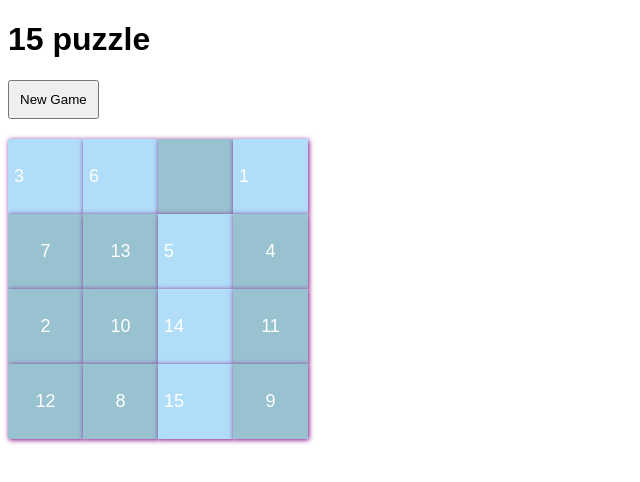
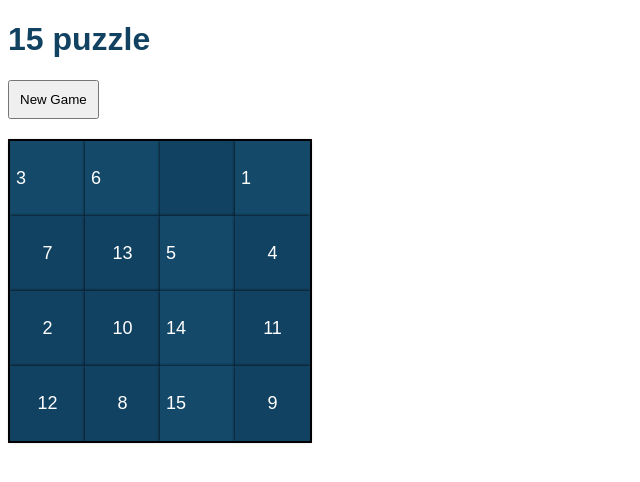
Before and after one commit to alexander-ye/fifteen-puzzle, a React (Create React App) app: page / in a window 1280 px wide. Shown: the top 482 px of the page, without its empty margins (0-640 px from the left). Built offline with nearby package versions, Linux system fonts and the light colour scheme.

Commit message:
Style change

```diff
--- a/src/components/Game.tsx
+++ b/src/components/Game.tsx
@@ -20,7 +20,9 @@ const Game = () => {
   if (gameState) {
     return (
       <div>
-        <h1 style={{ fontFamily: "sans-serif" }}>15 puzzle</h1>
+        <h1 style={{ fontFamily: "sans-serif", color: "#124261" }}>
+          15 puzzle
+        </h1>
         <button
           onClick={generateNewGame}
           style={{ padding: "10px", marginBottom: "20px" }}
--- a/src/components/Grid.tsx
+++ b/src/components/Grid.tsx
@@ -11,7 +11,7 @@ const Grid = ({ mutableGame, gameState, setGameState }: GridData) => {
   const board = gameState;
 
   return (
-    <>
+    <div style={{ border: "2px solid black", width: "fit-content" }}>
       <GridRow
         boardState={board}
         mutableGame={mutableGame}
@@ -56,7 +56,7 @@ const Grid = ({ mutableGame, gameState, setGameState }: GridData) => {
           board.find((t: any) => t.position === 15),
         ]}
       />
-    </>
+    </div>
   );
 };
 
--- a/src/components/GridSquare.tsx
+++ b/src/components/GridSquare.tsx
@@ -7,8 +7,8 @@ const gridSquareStyle: React.CSSProperties = {
   textAlign: "center",
   width: "75px",
   height: "75px",
-  boxShadow: "1px 1px 5px purple",
-  backgroundColor: "#98c2d0",
+  boxShadow: "0px 0px 3px black",
+  backgroundColor: "#124261",
   color: "white",
   fontFamily: "sans-serif",
   fontSize: "18px",
@@ -21,9 +21,9 @@ const gridSquareHoverStyle: React.CSSProperties = {
   textAlign: "center",
   width: "75px",
   height: "75px",
-  boxShadow: "1px 1px 5px violet",
+  boxShadow: "0px 0px 5px violet",
   border: "none",
-  backgroundColor: "#cdeafb",
+  backgroundColor: "#497794",
   color: "white",
   fontFamily: "sans-serif",
   fontSize: "18px",
@@ -37,8 +37,8 @@ const gridSquareMovableStyle: React.CSSProperties = {
   width: "75px",
   height: "75px",
   border: "none",
-  boxShadow: "1px 1px 5px purple",
-  backgroundColor: "#b0ddf8",
+  boxShadow: "0px 0px 3px black",
+  backgroundColor: "#14496a",
   color: "white",
   fontFamily: "sans-serif",
   fontSize: "18px",
```
